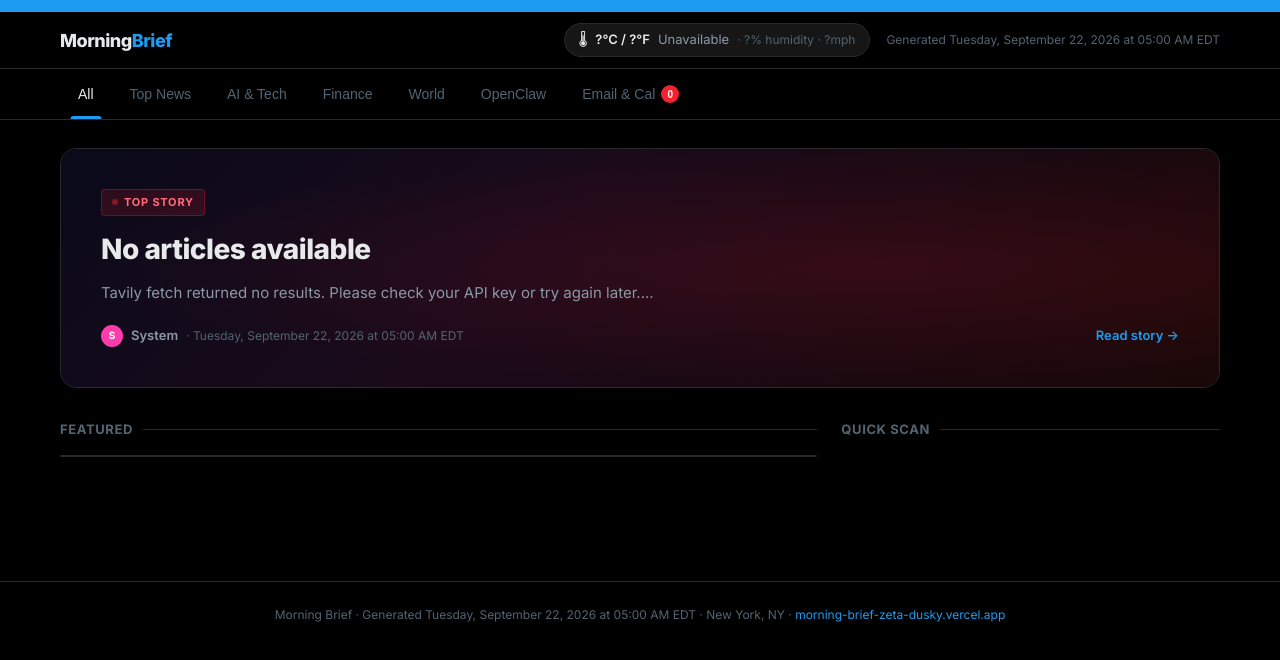
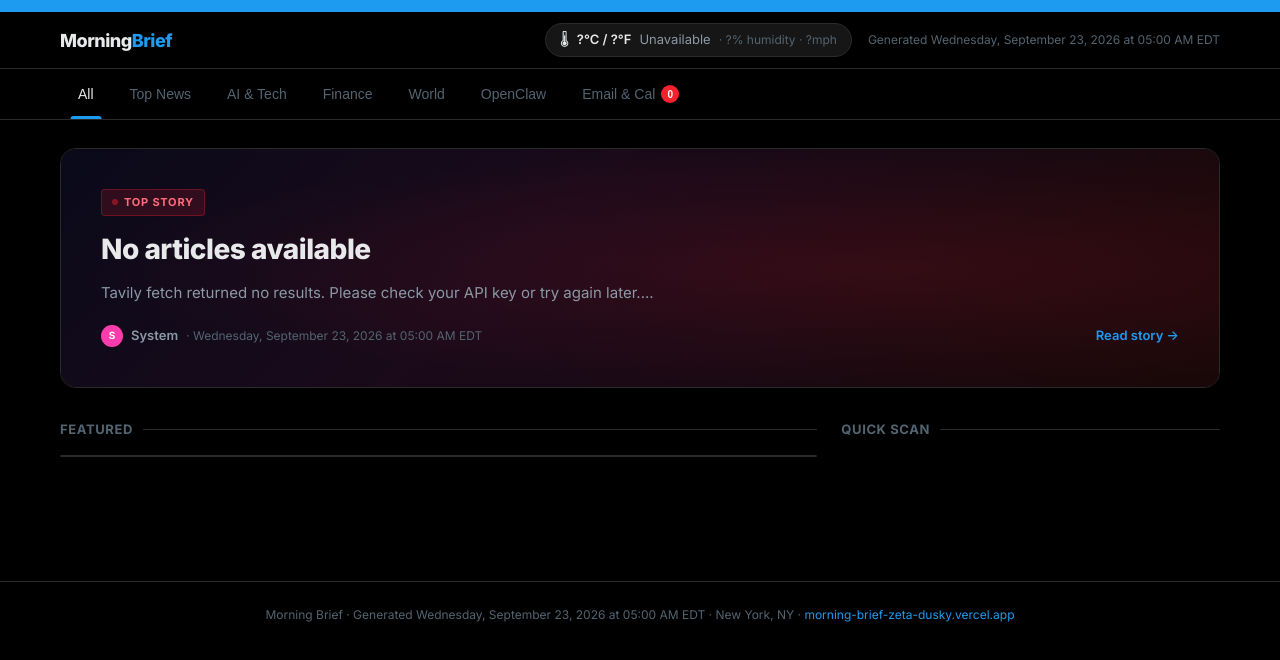
Before and after one commit to aintellis333/morning-brief, a website: page public/index.html in a window 1280 px wide. Drawn offline with Linux system fonts and the light colour scheme.

Commit message:
Morning brief 2026-09-23 09:00

```diff
--- a/public/index.html
+++ b/public/index.html
@@ -3,7 +3,7 @@
 <head>
   <meta charset="UTF-8">
   <meta name="viewport" content="width=device-width, initial-scale=1.0">
-  <title>Morning Brief — Tuesday, September 22, 2026</title>
+  <title>Morning Brief — Wednesday, September 23, 2026</title>
   <link rel="preconnect" href="https://fonts.googleapis.com">
   <link href="https://fonts.googleapis.com/css2?family=Inter:wght@300;400;500;600;700;800&display=swap" rel="stylesheet">
   <style>
@@ -133,7 +133,7 @@
           <span class="weather-desc">Unavailable</span>
           <span class="weather-humidity">· ?% humidity ·  ?mph</span>
         </div>
-        <div class="timestamp">Generated Tuesday, September 22, 2026 at 05:00 AM EDT</div>
+        <div class="timestamp">Generated Wednesday, September 23, 2026 at 05:00 AM EDT</div>
       </div>
     </div>
   </header>
@@ -159,7 +159,7 @@
             <div class="hero-source">
               <div class="source-icon" style="background:#ff3cac;color:#fff;">S</div>
               <span class="hero-source-name">System</span>
-              <span class="hero-time">· Tuesday, September 22, 2026 at 05:00 AM EDT</span>
+              <span class="hero-time">· Wednesday, September 23, 2026 at 05:00 AM EDT</span>
             </div>
             <div class="hero-read">Read story →</div>
           </div>
@@ -207,7 +207,7 @@
       </div>
     </div>
   </main>
-  <footer class="footer">Morning Brief · Generated Tuesday, September 22, 2026 at 05:00 AM EDT · New York, NY · <a href="https://morning-brief-zeta-dusky.vercel.app" target="_blank">morning-brief-zeta-dusky.vercel.app</a></footer>
+  <footer class="footer">Morning Brief · Generated Wednesday, September 23, 2026 at 05:00 AM EDT · New York, NY · <a href="https://morning-brief-zeta-dusky.vercel.app" target="_blank">morning-brief-zeta-dusky.vercel.app</a></footer>
 </div>
 <script>
 const ARTICLES = [];
```
